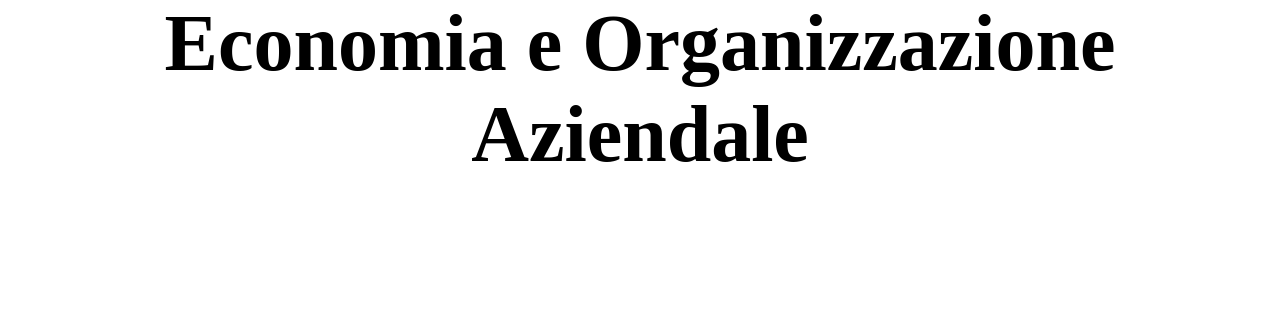
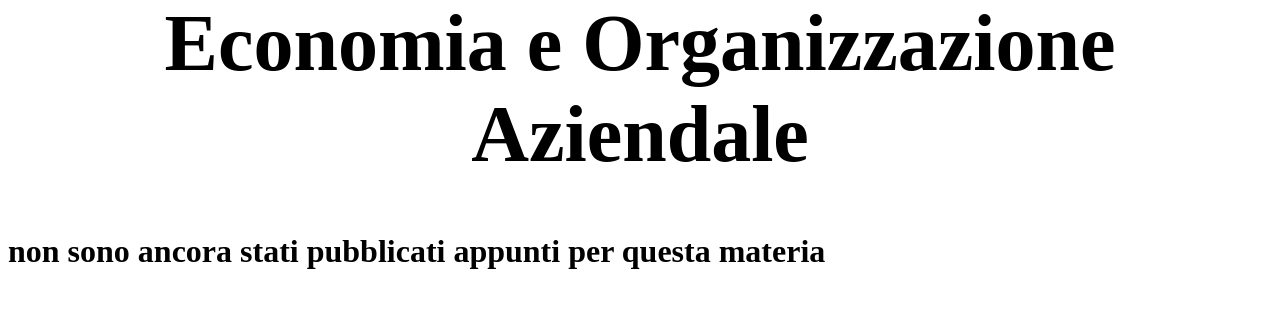
Before and after one commit to loubardozzor/MyNote1.0, a Django app: page /materie/2/ in a window 1280 px wide. Shown: the part 110-420 px from the top of the page. Run offline with Django 4.2, Linux system fonts and the light colour scheme; data comes from the database, SQL or seed files in the repository.

Commit message:
stampa della lista degli appunti per materia

```diff
--- a/MyNotes/appunti/templates/appunti/materia_detail.html
+++ b/MyNotes/appunti/templates/appunti/materia_detail.html
@@ -5,5 +5,13 @@
 
 {% block content %}
   <h1 style="text-align: center; font-size: 80px">{{ materia.nome }}</h1>
-
+  {% if appunti_materia_curr|length == 0 %}
+     <h1> non sono ancora stati pubblicati appunti per questa materia </h1>
+  {% else %}
+      <ul>
+          {% for appunto in appunti_materia_curr %}
+          <li style="font-size: 30px"> <a href="#"> {{ appunto.nome_appunto }} Di {{appunto.studente.nome}}_{{appunto.studente.cognome}}</a></li>
+          {% endfor %}
+      </ul>
+  {% endif %}
 {% endblock content%}
--- a/MyNotes/appunti/views.py
+++ b/MyNotes/appunti/views.py
@@ -16,7 +16,8 @@ def materie_list(request):
 """ la via che ritorna una singola materia con la lista degli appunti essa associata"""
 def materia_detail(request, materia_id):
     materia = Materia.objects.get(id=materia_id)
-    context = {"materia": materia}
+    appunti_materia_curr = Appunto.objects.filter(materia_id = materia)
+    context = {"materia": materia, "appunti_materia_curr": appunti_materia_curr}
     return render(request, 'appunti/materia_detail.html', context)
 
 
```
